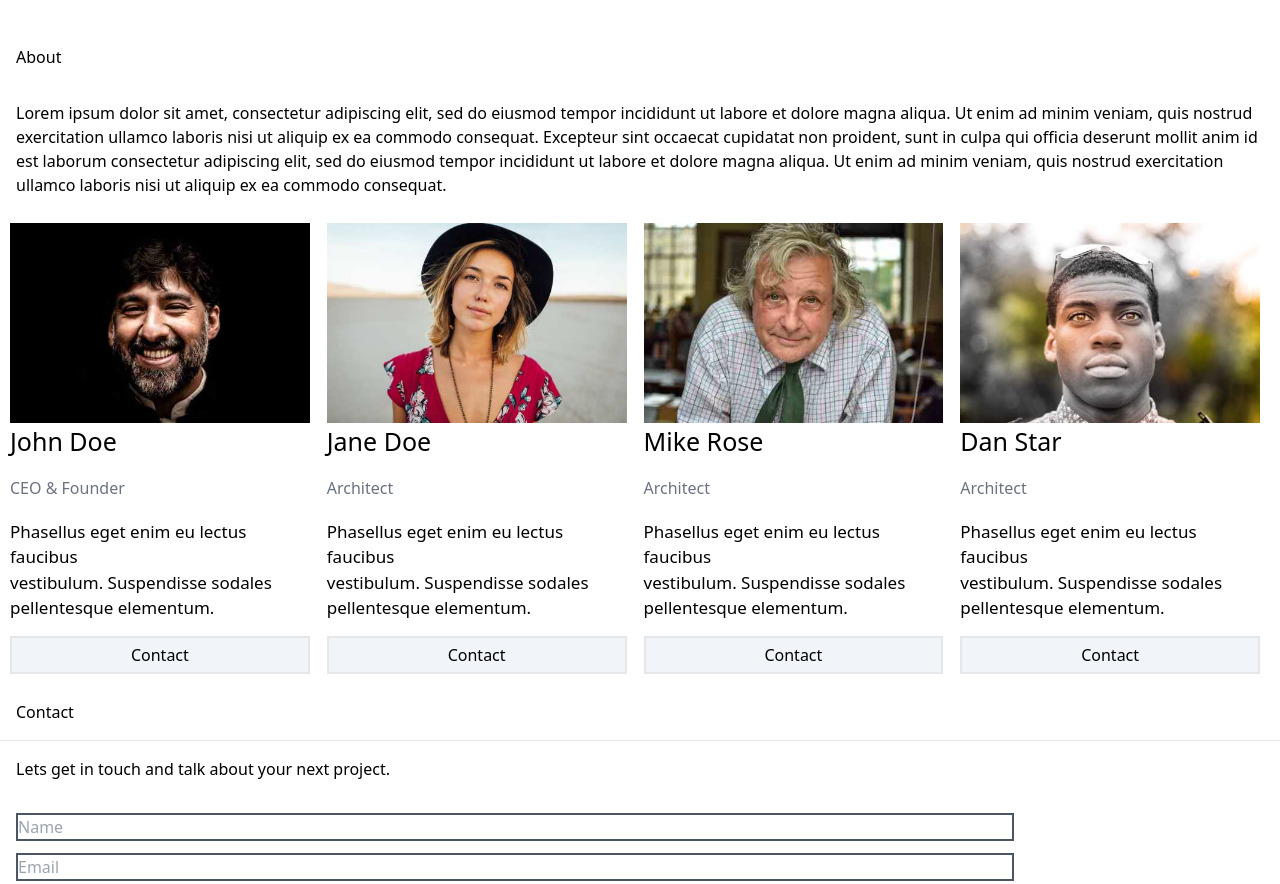
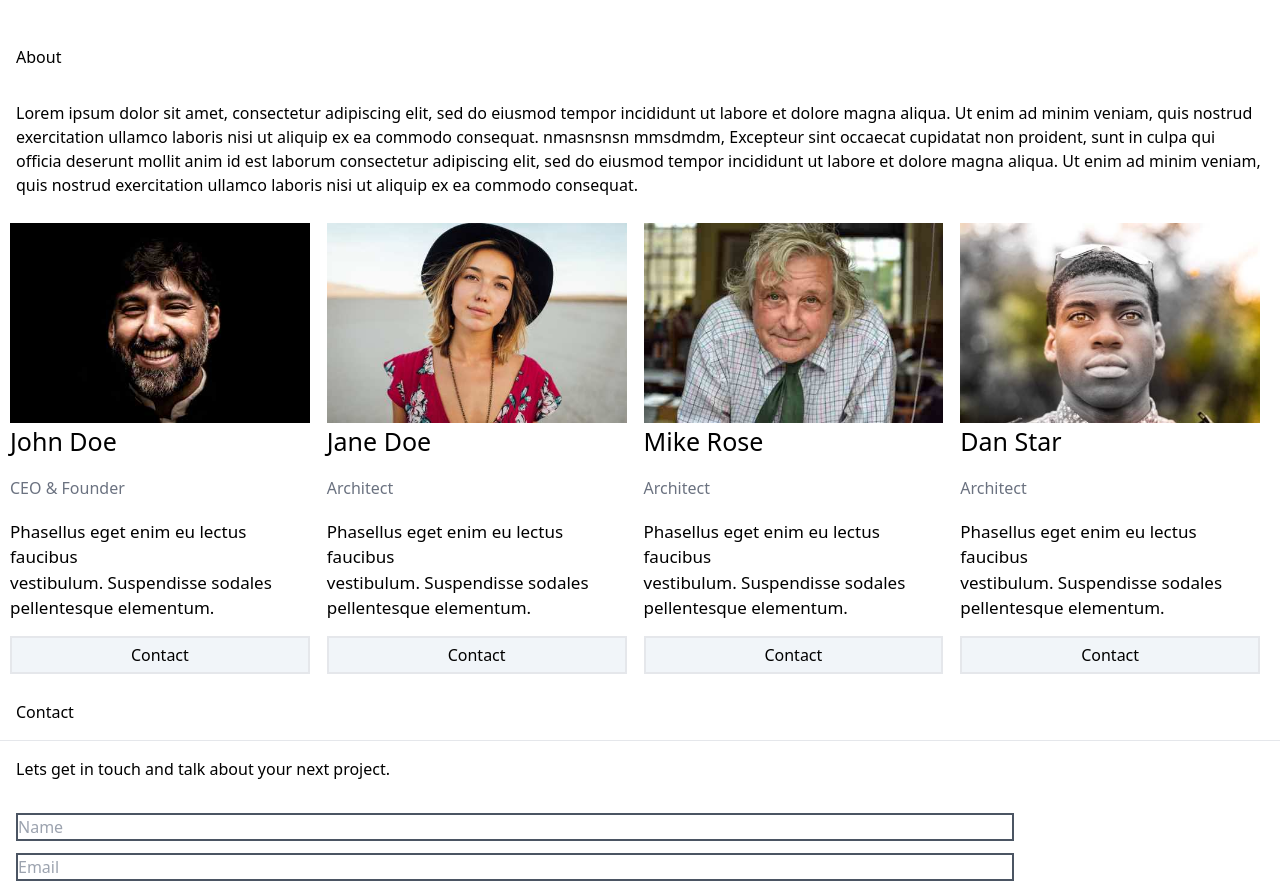
Before and after one commit to ndivine-eng/archtect.tailwind, a website: page html/index.html in a window 1280 px wide. Shown: the part 1183-2067 px from the top of the page. Drawn offline with Linux system fonts and the light colour scheme.

Commit message:
Update index.html

```diff
--- a/html/index.html
+++ b/html/index.html
@@ -71,7 +71,7 @@
              sed do eiusmod tempor incididunt ut labore et dolore
               magna aliqua. Ut enim ad minim veniam, quis nostrud
                exercitation ullamco laboris nisi ut aliquip ex ea
-                commodo consequat. Excepteur sint occaecat cupidatat
+                commodo consequat. nmasnsnsn mmsdmdm, Excepteur sint occaecat cupidatat
                  non proident, sunt in culpa qui officia deserunt mollit
                   anim id est laborum consectetur adipiscing elit, sed do
                    eiusmod tempor incididunt ut labore et dolore magna
```
